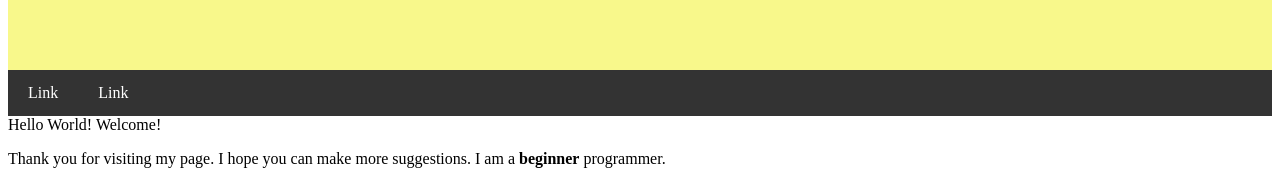
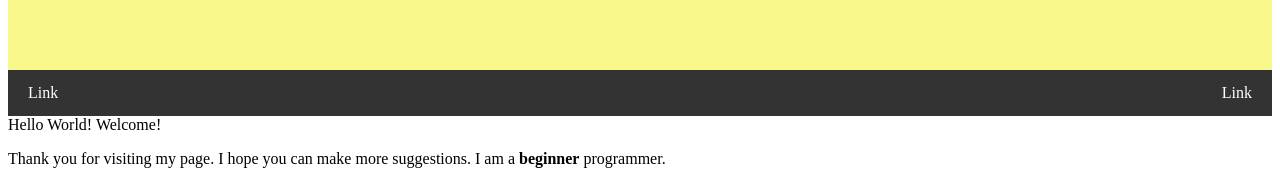
Before and after one commit to jimmylu016/jimmy-blog, a plain HTML site: page index.html in a window 1280 px wide. Shown: the part 212-382 px from the top of the page. Drawn offline with Linux system fonts and the light colour scheme.

Commit message:
Update index.html

```diff
--- a/index.html
+++ b/index.html
@@ -33,6 +33,10 @@ body {
   text-decoration: none;
   }
 
+  .navbar a.right {
+  float: right;
+  }
+
 </style>
 </head>
 
```
